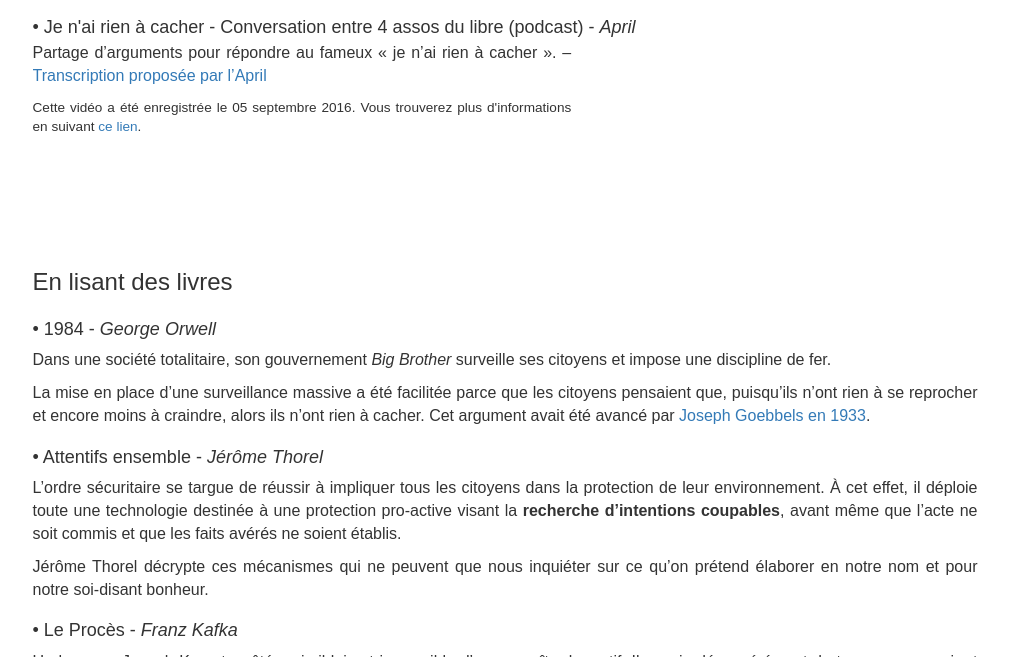
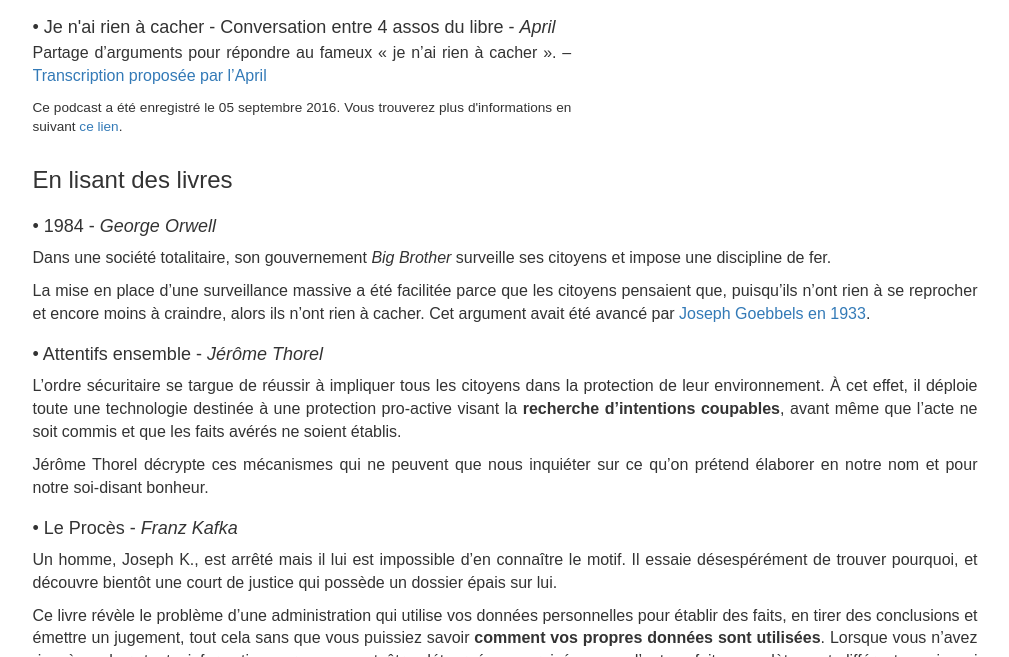
Before and after one commit to willdurand/jenairienacacher.fr, a Jekyll site: the page built from index.md, in a window 1280 px wide and 900 px high, scrolled down 3287 px, cut to the strip 243-900 px from the top of the window. Shown: the whole strip, without its empty margins (135-1144 px from the left). Built offline with Jekyll 4.4.1, drawn with Linux system fonts in a browser that asks for light colours; some web fonts are replaced.

Commit message:
better handle podcasts

```diff
--- a/_data/videos.yml
+++ b/_data/videos.yml
@@ -61,9 +61,10 @@
         – [Transcription proposée par l'April](https://www.april.org/rien-cacher-vie-privee-guide-de-survie-en-milieu-hostile-laurent-chemla-pses2015)
 
 -
-    title: "Je n'ai rien à cacher - Conversation entre 4 assos du libre (podcast)"
+    title: "Je n'ai rien à cacher - Conversation entre 4 assos du libre"
     url:
     extra_url: https://audio.april.org/ep/pod404-je-n-ai-rien-a-cacher/
+    podcast: true
     date_fr: 05 septembre 2016
     authors:
         - April
--- a/_includes/video_item.html
+++ b/_includes/video_item.html
@@ -10,12 +10,18 @@
             {% if video.abstract %}{{ video.abstract|markdownify }}{% endif %}
 
             <p class="small">
+                {% if video.podcast %}
+                Ce podcast a été enregistré le {{ video.date_fr }}.
+                {% else %}
                 Cette vidéo a été enregistrée le {{ video.date_fr }}.
+                {% endif %}
                 {% if video.extra_url %}Vous trouverez plus d'informations en suivant <a href="{{ video.extra_url }}">ce lien</a>.{% endif %}
             </p>
         </div>
         <div class="col-md-5 text-center video">
+            {% if video.url %}
             <iframe src="{{ video.url }}" frameborder="0" allowfullscreen></iframe>
+            {% endif %}
         </div>
     </div>
 </li>
```
